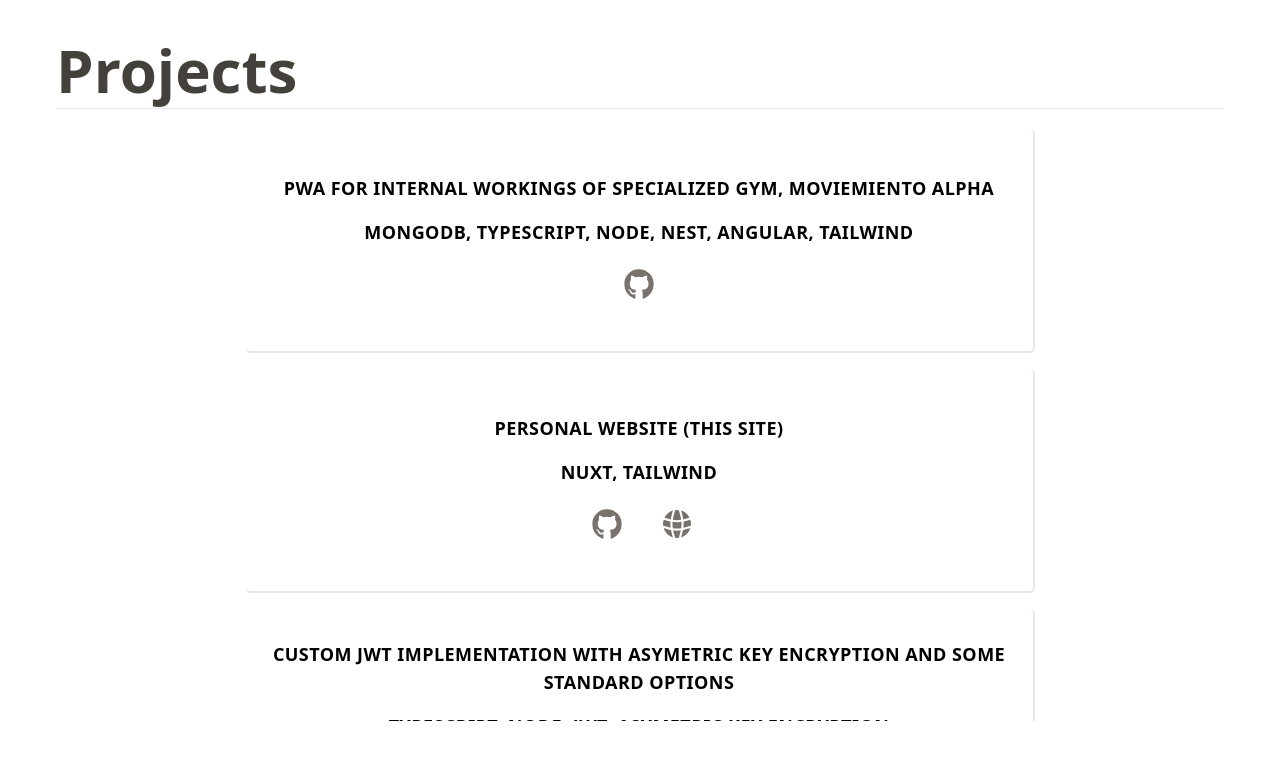
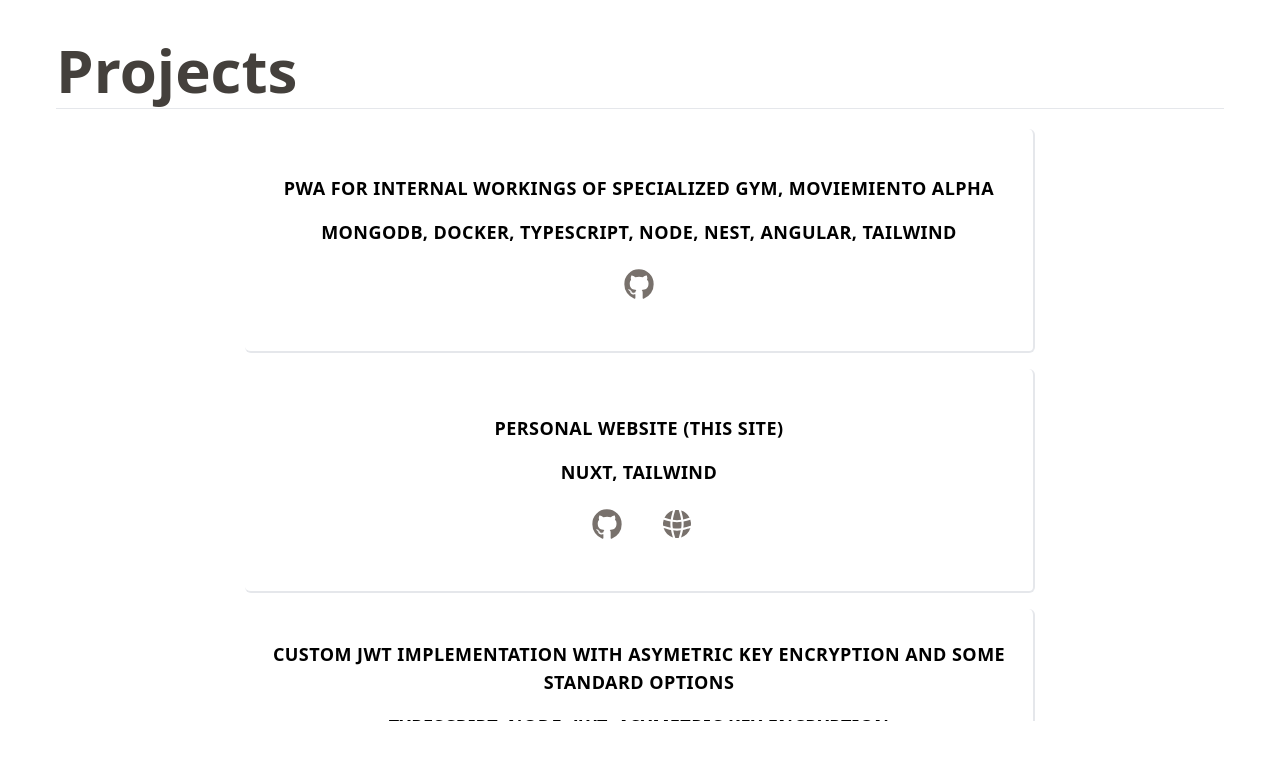
Before and after one commit to onehoax/portfolio, a Nuxt app: page /projects in a window 1280 px wide. Shown: the top 760 px of the page. Built offline with nearby package versions, Linux system fonts and the light colour scheme.

Commit message:
feat: add docker

```diff
--- a/pages/about.vue
+++ b/pages/about.vue
@@ -20,7 +20,7 @@
         (Canadian Imperial Bank of Commerce ), where I worked for a couple of years as a Full Stack Developer. I left
         CIBC as I was moving back to Colombia and have been working independently ever since. I have worked with various
         technologies throughout my career, but I have mostly used Linux, Java, TypeScript/JavaScript, RDBMSs, and web
-        technologies. I am currently submerged in the web world, specifically using PostgreSQL, Prisma, MongoDB,
+        technologies. I am currently submerged in the web world, specifically using PostgreSQL, Prisma, MongoDB, Docker,
         TypeScript, Node, Nest, Angular, and Tailwind to design and implement Full Stack PWA solutions following agile
         methodologies.
       </p>
--- a/pages/projects.vue
+++ b/pages/projects.vue
@@ -8,7 +8,7 @@
 const projects = [
   {
     description: "PWA for internal workings of specialized gym, Moviemiento Alpha",
-    stack: "MongoDB, TypeScript, Node, Nest, Angular, Tailwind",
+    stack: "MongoDB, Docker, TypeScript, Node, Nest, Angular, Tailwind",
     ghUrl: "https://github.com/onehoax/alpha ",
     site: ""
   },
--- a/pages/resume.vue
+++ b/pages/resume.vue
@@ -95,7 +95,7 @@ const experienceItems = [
     items: [
       "Applied agile methodologies to develop solutions based on continuous requirement revision and client feedback",
       "Successfully designed, coordinated, implemented, and delivered excellent quality products on time",
-      "Developed Full Stack solutions with PostgreSQL, Prisma ORM, MongoDB, TypeScript, NodeJS, ExpressJS, NestJS, VueJS, Angular, and Tailwind CSS"
+      "Developed Full Stack solutions with PostgreSQL, Prisma ORM, MongoDB, Docker, TypeScript, NodeJS, ExpressJS, NestJS, VueJS, Angular, and Tailwind CSS"
     ]
   },
   {
```
